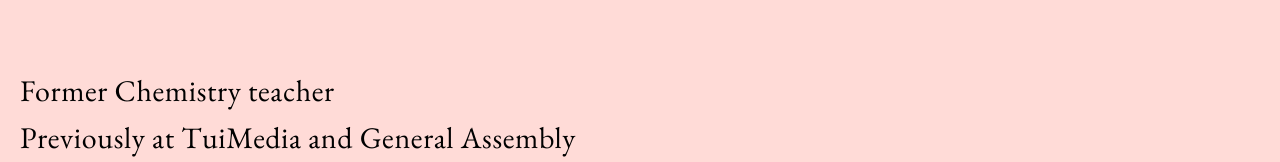
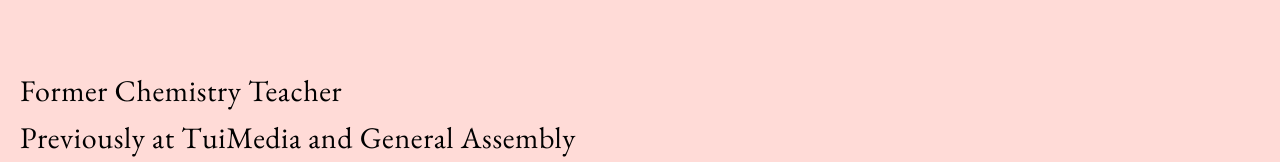
Before and after one commit to benlayer291/portfolio, a Nuxt app: page / in a window 1280 px wide. Shown: the part 319-481 px from the top of the page. Built offline with nearby package versions, Linux system fonts and the light colour scheme.

Commit message:
Fix Teacher typo

```diff
--- a/pages/index.vue
+++ b/pages/index.vue
@@ -12,7 +12,7 @@
       </p>
     </BaseSection>
     <BaseSection>
-      <p>Former Chemistry teacher</p>
+      <p>Former Chemistry Teacher</p>
       <p>Previously at TuiMedia and General Assembly</p>
     </BaseSection>
   </main>
```
